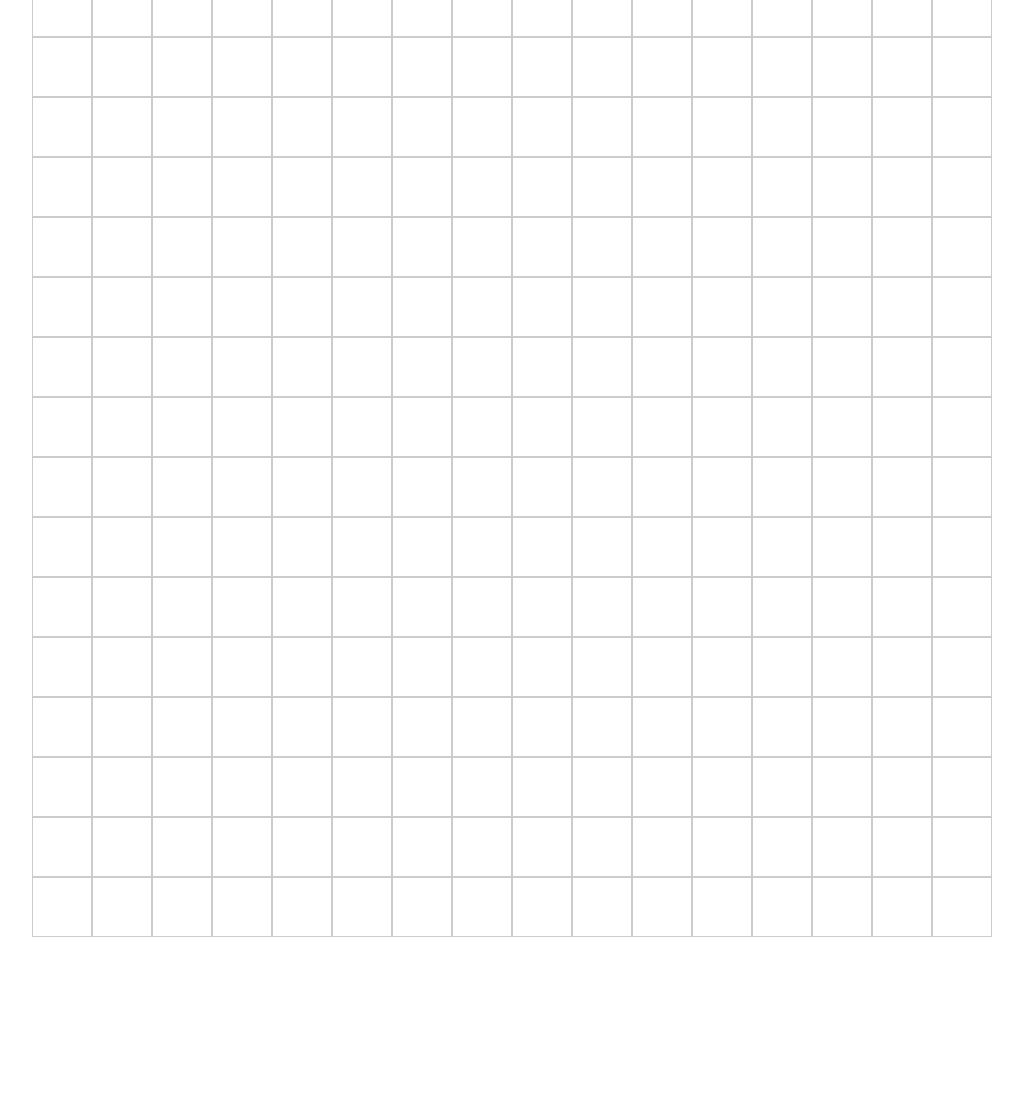
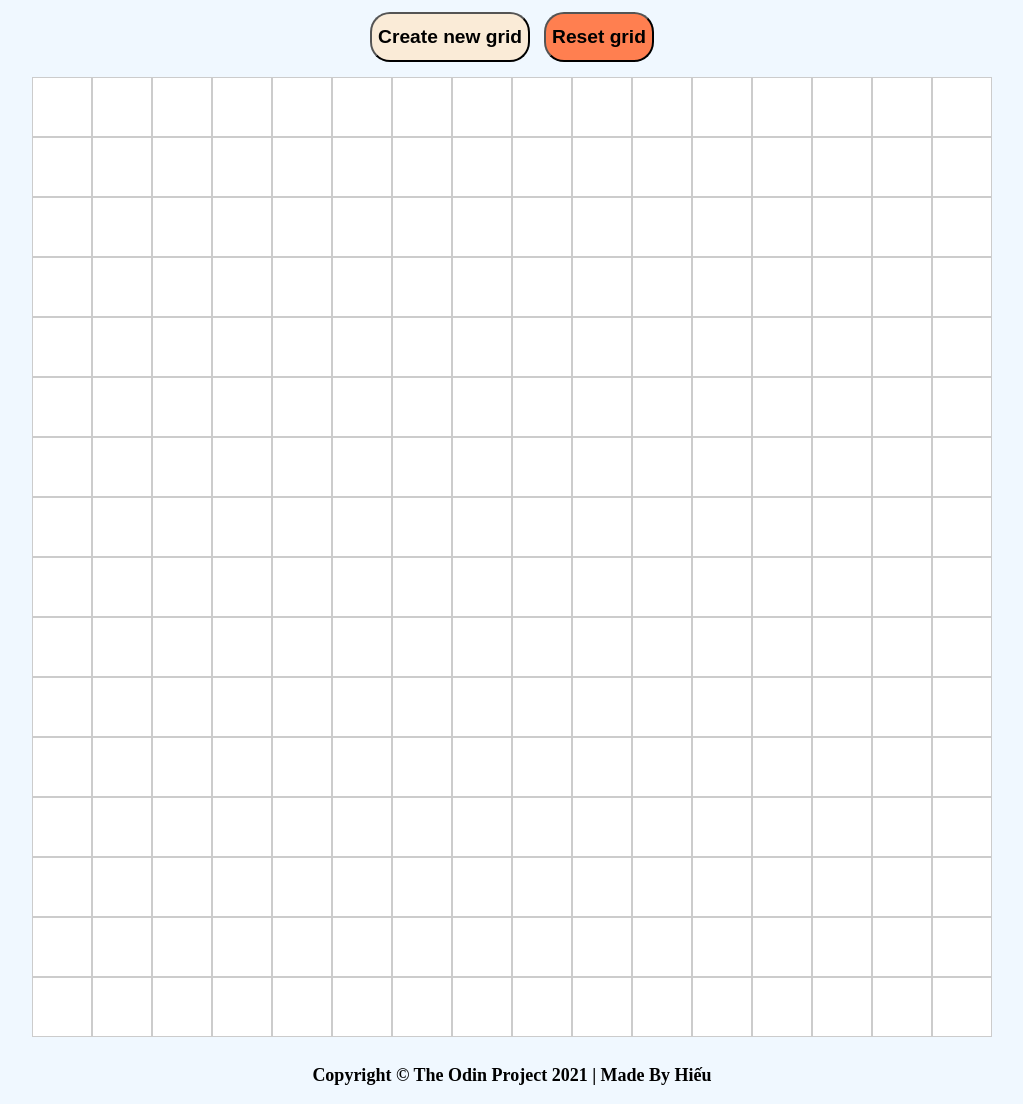
Before and after one commit to duchieu2312/Project-Etch-a-Sketch, a plain HTML site: page index.html in a window 1280 px wide. Shown: the part 73-1177 px from the top of the page, without its empty margins (128-1151 px from the left). Before the commit the page ends 1010 px from the top, so only its background shows below. Drawn offline with Linux system fonts and the light colour scheme.

Commit message:
Update UI

```diff
--- a/index.html
+++ b/index.html
@@ -9,9 +9,13 @@
 </head>
 <body>
   <div>
+    <h1 style="text-align: center;">Etch a Sketch</h1>
     <button class="createNewGrid">Create new grid</button>
     <button class="resetGrid">Reset grid</button>
   </div>
   <div class="container"></div>
+  <div class="footer">
+    <p style="font-weight: bold; font-size: large;">Copyright &copy;	The Odin Project 2021 | Made By Hiếu</p>
+  </div>
 </body>
 </html>
--- a/style.css
+++ b/style.css
@@ -5,8 +5,10 @@ body {
   flex-direction: column;
   align-content: center;
   align-items: center;
+  gap: 10px;
   padding: 0;
   margin: 0;
+  background-color: aliceblue;
 }
 
 .createNewGrid,.resetGrid {
@@ -14,8 +16,16 @@ body {
   width: auto;
   font-size: larger;
   font-weight: bolder;
-  background-color: white;
   border-radius: 20px;
+  margin: 5px;
+}
+
+.createNewGrid {
+  background-color:antiquewhite;
+}
+
+.resetGrid {
+  background-color:coral;
 }
 
 .container {
```
